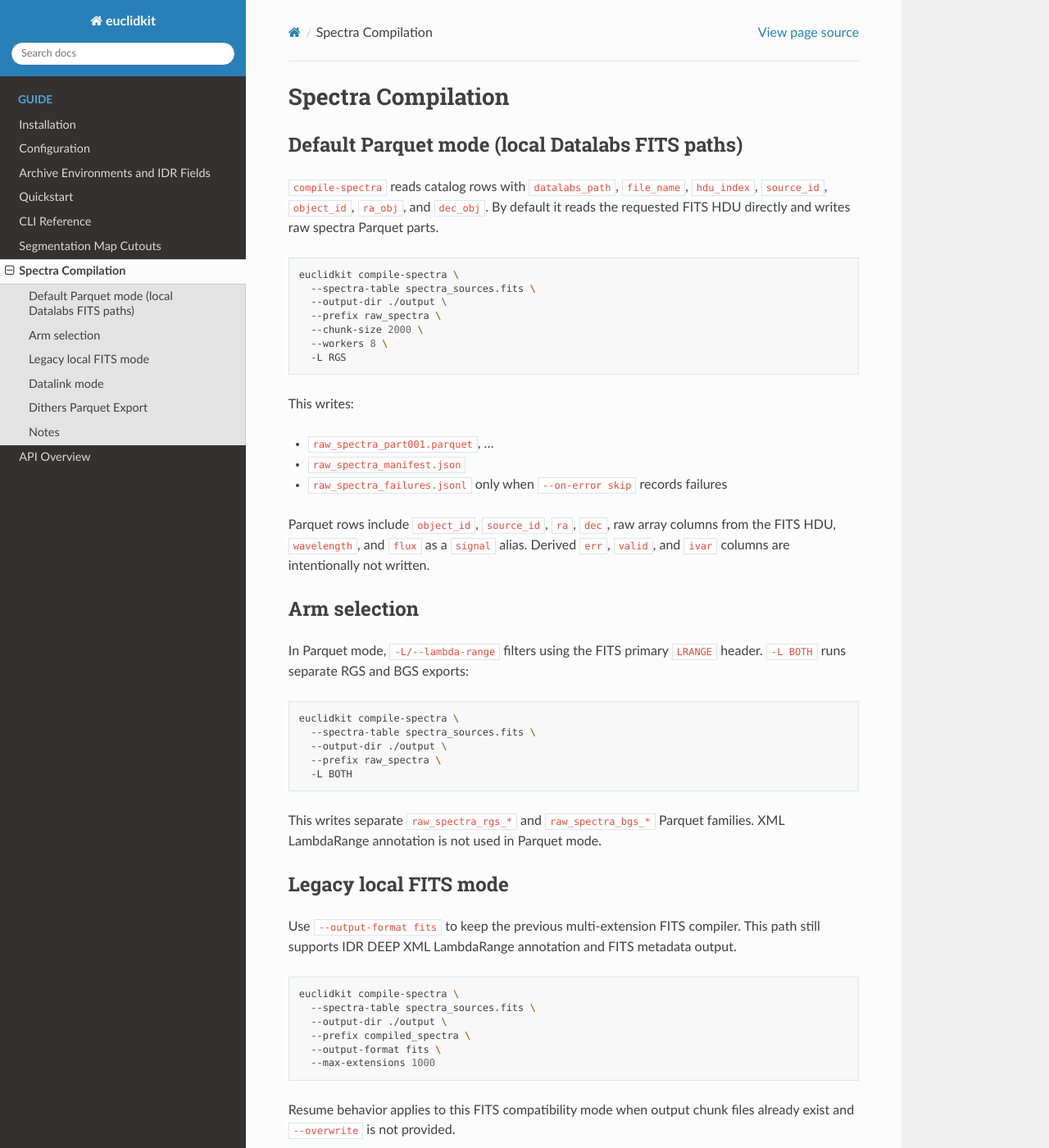
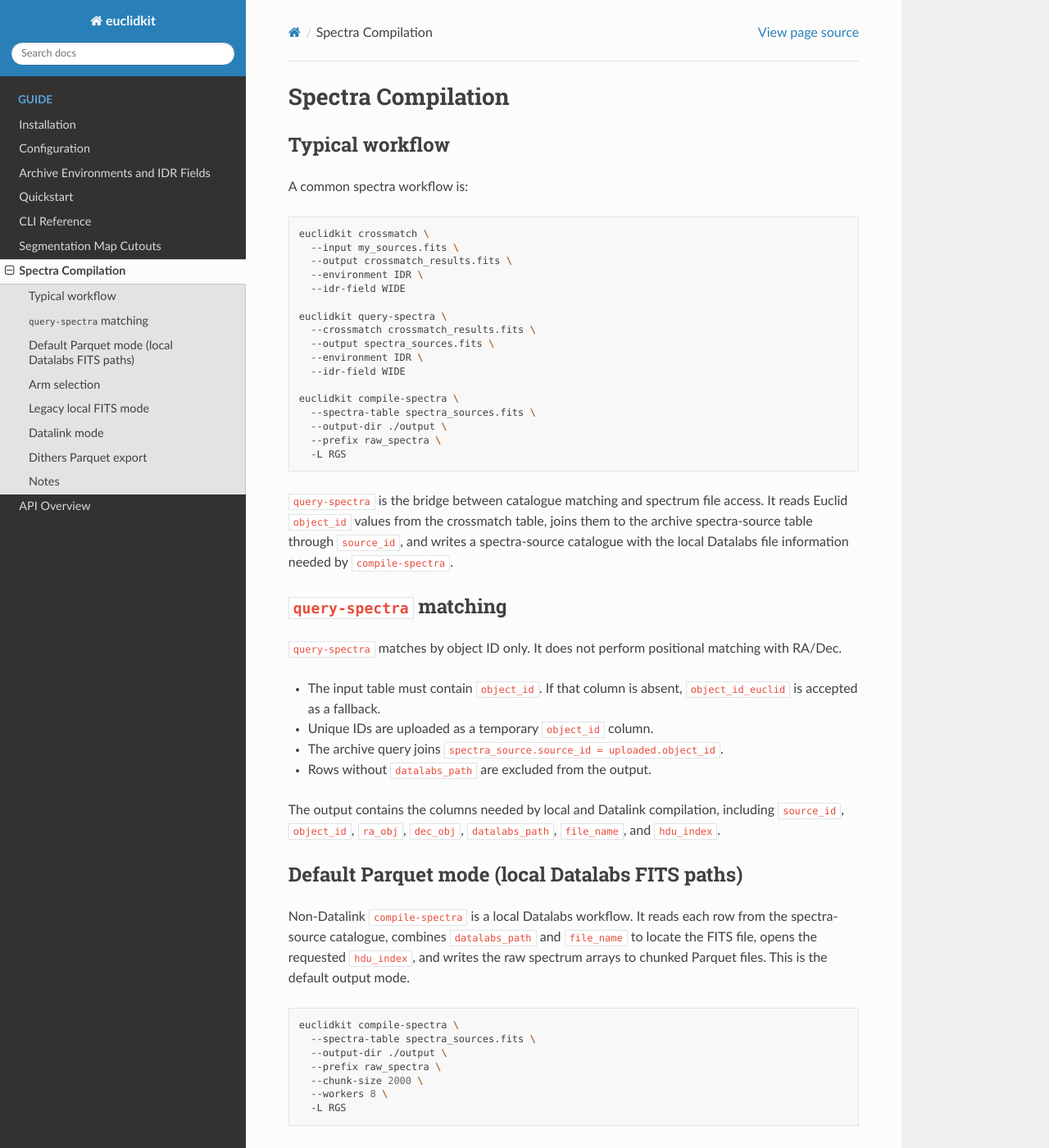
Before and after one commit to rudolffu/euclidkit, a Sphinx documentation site: the page built from docs/source/spectra_compilation.rst, in a window 1280 px wide and 1400 px high. Shown: the whole window at 82% size. Built offline with Sphinx 7.4.7 and the Read the Docs theme 3.1.0, drawn with Linux system fonts in a browser that asks for light colours; some of the changed text lies outside the part shown.

Commit message:
Clarify spectra query and compilation docs

```diff
--- a/docs/source/cli.rst
+++ b/docs/source/cli.rst
@@ -8,13 +8,14 @@ Top-level commands
 - ``euclidkit diagnostics``
 - ``euclidkit crossmatch``
 - ``euclidkit query-spectra``
-- ``euclidkit query-segmap``
-- ``euclidkit query-cutana``
-- ``euclidkit compile-segmap``
+- ``euclidkit query-zspe``
 - ``euclidkit compile-spectra``
 - ``euclidkit dithers-to-parquet``
+- ``euclidkit query-cutana``
+- ``euclidkit cutouts``
+- ``euclidkit query-segmap``
+- ``euclidkit compile-segmap``
 - ``euclidkit upload-table``
-- ``euclidkit cutouts``
 - ``euclidkit select-footprint``
 
 Use ``--help`` on any command for full options:
@@ -118,9 +119,8 @@ Matching mode recommendation:
 query-spectra
 -------------
 
-Query spectra-source rows for objects in a crossmatch table.
-
-Example:
+Query spectra-source rows for objects in a crossmatch table. The match is by
+Euclid object ID, not by sky position.
 
 .. code-block:: bash
 
@@ -129,6 +129,155 @@ Example:
      --output spectra_sources.fits \
      --environment IDR \
      --idr-field WIDE
+
+Matching behavior:
+
+- The input ``--crossmatch`` table must contain ``object_id``. If not,
+  ``object_id_euclid`` is accepted as a fallback.
+- Unique object IDs are uploaded as a temporary ``object_id`` column.
+- The archive query joins ``spectra_source.source_id = uploaded.object_id``.
+- ``ra``/``dec`` columns are not used for matching.
+- Rows with missing ``datalabs_path`` are excluded because local Datalabs
+  compilation needs a file path.
+
+Output columns include ``source_id``, ``ra_obj``, ``dec_obj``,
+``datalabs_path``, ``file_name``, ``hdu_index``, and the uploaded
+``object_id``. For IDR, ``--idr-field WIDE`` queries
+``catalogue.spectra_source_wide`` and ``--idr-field DEEP`` queries
+``catalogue.spectra_source_deep``. Other environments use the corresponding
+``spectra_source`` table for the selected release.
+
+The resulting table is the usual input to ``compile-spectra``. See
+:doc:`spectra_compilation` for the full spectra workflow.
+
+query-zspe
+----------
+
+Query IDR SPE redshift candidates by ``object_id`` and join the matched SPE
+columns back to the input table.
+
+.. code-block:: bash
+
+   euclidkit query-zspe \
+     --crossmatch crossmatch_results.fits \
+     --output zspe_matches.fits \
+     --object-type qso \
+     --idr-field WIDE
+
+``query-zspe`` supports ``--object-type qso|galaxy``. WIDE queries search the
+``wide_survey`` candidate table first and then use ``wide`` as the fallback for
+remaining objects. Use ``--full-async`` for one server-side async query with the
+same WIDE fallback behavior.
+
+compile-spectra
+---------------
+
+Compile or export spectra rows returned by ``query-spectra``. Non-Datalink mode
+is local Datalabs file access and defaults to raw Parquet output. Datalink mode
+retrieves spectra through the archive service and remains FITS-only.
+
+Default local Datalabs Parquet example:
+
+.. code-block:: bash
+
+   euclidkit compile-spectra \
+     --spectra-table spectra_sources.fits \
+     --output-dir ./output \
+     --prefix raw_spectra \
+     --chunk-size 2000 \
+     -L RGS
+
+Legacy local FITS example:
+
+.. code-block:: bash
+
+   euclidkit compile-spectra \
+     --spectra-table spectra_sources.fits \
+     --output-dir ./output \
+     --prefix compiled_spectra \
+     --output-format fits
+
+Datalink dual-arm FITS example:
+
+.. code-block:: bash
+
+   euclidkit compile-spectra \
+     --spectra-table spectra_sources.fits \
+     --output-dir ./output \
+     --prefix compiled_dl \
+     --use-datalink \
+     --environment IDR \
+     --schema sedm \
+     -L BOTH
+
+Option semantics:
+
+- Non-Datalink ``compile-spectra`` reads local ``datalabs_path`` + ``file_name``
+  FITS files and writes Parquet by default.
+- ``--output-format fits`` selects the legacy local multi-extension FITS compiler.
+- ``--use-datalink`` retrieves spectra from the archive by source ID, remains
+  FITS-only, and ignores ``--output-format parquet``.
+- Parquet workers default to ``min(os.cpu_count(), 8)`` when ``--workers`` is omitted.
+- FITS compatibility and Datalink paths default to one worker.
+- ``--on-error fail`` stops on the first unreadable Parquet row; ``--on-error skip`` continues and writes ``<prefix>_failures.jsonl``.
+
+See :doc:`spectra_compilation` for the detailed Datalabs, Datalink, arm
+selection, and output-file behavior.
+
+dithers-to-parquet
+------------------
+
+Export local Datalabs combined and per-dither SIR spectra to Parquet parts.
+This command reads local ``datalabs_path`` + ``file_name`` entries and does not
+use Datalink.
+
+.. code-block:: bash
+
+   euclidkit dithers-to-parquet \
+     --catalog-table spectra_sources.fits \
+     --output-prefix ./output/raw_sir \
+     --lambda-range RGS \
+     --workers 8
+
+query-cutana
+------------
+
+Build Cutana input CSV from source rows containing object IDs or coordinates.
+
+Example:
+
+.. code-block:: bash
+
+   euclidkit query-cutana \
+     --sources my_sources.fits \
+     --output cutana_input.csv \
+     --instrument VIS \
+     --cutout-size arcsec \
+     --cutout-size-value 15
+
+IDR DEEP example:
+
+.. code-block:: bash
+
+   euclidkit query-cutana \
+     --sources my_sources.fits \
+     --output cutana_deep.csv \
+     --instrument NISP \
+     --nisp-filters NIR_Y,NIR_H \
+     --environment IDR \
+     --idr-field DEEP \
+     --idr-deep-partition both \
+     --cutout-size arcsec \
+     --cutout-size-value 15
+
+cutouts
+-------
+
+Generate Euclid image cutouts from catalogue positions or object metadata.
+
+.. code-block:: bash
+
+   euclidkit cutouts --help
 
 query-segmap
 ------------
@@ -168,101 +317,6 @@ Example:
 writes one raw-label FITS cutout per source row. See :doc:`segmentation_maps`
 for required columns, output semantics, and error-handling options.
 
-query-cutana
-------------
-
-Build Cutana input CSV from source rows containing object IDs or coordinates.
-
-Example:
-
-.. code-block:: bash
-
-   euclidkit query-cutana \
-     --sources my_sources.fits \
-     --output cutana_input.csv \
-     --instrument VIS \
-     --cutout-size arcsec \
-     --cutout-size-value 15
-
-IDR DEEP example:
-
-.. code-block:: bash
-
-   euclidkit query-cutana \
-     --sources my_sources.fits \
-     --output cutana_deep.csv \
-     --instrument NISP \
-     --nisp-filters NIR_Y,NIR_H \
-     --environment IDR \
-     --idr-field DEEP \
-     --idr-deep-partition both \
-     --cutout-size arcsec \
-     --cutout-size-value 15
-
-compile-spectra
----------------
-
-Export local Datalabs spectra to raw Parquet parts by default. Use
-``--output-format fits`` for the legacy local FITS compiler, or
-``--use-datalink`` for the unchanged Datalink FITS workflow.
-
-Default Parquet example:
-
-.. code-block:: bash
-
-   euclidkit compile-spectra \
-     --spectra-table spectra_sources.fits \
-     --output-dir ./output \
-     --prefix raw_spectra \
-     --chunk-size 2000 \
-     -L RGS
-
-Legacy FITS example:
-
-.. code-block:: bash
-
-   euclidkit compile-spectra \
-     --spectra-table spectra_sources.fits \
-     --output-dir ./output \
-     --prefix compiled_spectra \
-     --output-format fits
-
-Datalink dual-arm example:
-
-.. code-block:: bash
-
-   euclidkit compile-spectra \
-     --spectra-table spectra_sources.fits \
-     --output-dir ./output \
-     --prefix compiled_dl \
-     --use-datalink \
-     --environment IDR \
-     --schema sedm \
-     -L BOTH
-
-Option semantics:
-
-- Non-Datalink ``compile-spectra`` defaults to Parquet output.
-- ``--output-format fits`` selects the legacy local multi-extension FITS compiler.
-- ``--use-datalink`` remains FITS-only and ignores ``--output-format parquet``.
-- Parquet workers default to ``min(os.cpu_count(), 8)`` when ``--workers`` is omitted.
-- FITS compatibility and Datalink paths default to one worker.
-- ``--on-error fail`` stops on the first unreadable Parquet row; ``--on-error skip`` continues and writes ``<prefix>_failures.jsonl``.
-
-
-dithers-to-parquet
-------------------
-
-Export local Datalabs combined and per-dither SIR spectra to Parquet parts.
-
-.. code-block:: bash
-
-   euclidkit dithers-to-parquet \
-     --catalog-table spectra_sources.fits \
-     --output-prefix ./output/raw_sir \
-     --lambda-range RGS \
-     --workers 8
-
 upload-table
 ------------
 
@@ -275,3 +329,16 @@ Example:
    euclidkit upload-table \
      --input my_sources.fits \
      --table-name my_sources_work
+
+select-footprint
+----------------
+
+Filter an input catalogue to rows that fall within a packaged Euclid footprint
+MOC.
+
+.. code-block:: bash
+
+   euclidkit select-footprint \
+     --input my_sources.fits \
+     --output in_footprint.fits \
+     --survey mer-wide
--- a/docs/source/spectra_compilation.rst
+++ b/docs/source/spectra_compilation.rst
@@ -1,13 +1,60 @@
 Spectra Compilation
 ===================
+
+Typical workflow
+----------------
+
+A common spectra workflow is:
+
+.. code-block:: bash
+
+   euclidkit crossmatch \
+     --input my_sources.fits \
+     --output crossmatch_results.fits \
+     --environment IDR \
+     --idr-field WIDE
+
+   euclidkit query-spectra \
+     --crossmatch crossmatch_results.fits \
+     --output spectra_sources.fits \
+     --environment IDR \
+     --idr-field WIDE
+
+   euclidkit compile-spectra \
+     --spectra-table spectra_sources.fits \
+     --output-dir ./output \
+     --prefix raw_spectra \
+     -L RGS
+
+``query-spectra`` is the bridge between catalogue matching and spectrum file
+access. It reads Euclid ``object_id`` values from the crossmatch table, joins
+them to the archive spectra-source table through ``source_id``, and writes a
+spectra-source catalogue with the local Datalabs file information needed by
+``compile-spectra``.
+
+``query-spectra`` matching
+--------------------------
+
+``query-spectra`` matches by object ID only. It does not perform positional
+matching with RA/Dec.
+
+- The input table must contain ``object_id``. If that column is absent,
+  ``object_id_euclid`` is accepted as a fallback.
+- Unique IDs are uploaded as a temporary ``object_id`` column.
+- The archive query joins ``spectra_source.source_id = uploaded.object_id``.
+- Rows without ``datalabs_path`` are excluded from the output.
+
+The output contains the columns needed by local and Datalink compilation,
+including ``source_id``, ``object_id``, ``ra_obj``, ``dec_obj``,
+``datalabs_path``, ``file_name``, and ``hdu_index``.
 
 Default Parquet mode (local Datalabs FITS paths)
 ------------------------------------------------
 
-``compile-spectra`` reads catalog rows with ``datalabs_path``, ``file_name``,
-``hdu_index``, ``source_id``, ``object_id``, ``ra_obj``, and ``dec_obj``. By
-default it reads the requested FITS HDU directly and writes raw spectra Parquet
-parts.
+Non-Datalink ``compile-spectra`` is a local Datalabs workflow. It reads each row
+from the spectra-source catalogue, combines ``datalabs_path`` and ``file_name``
+to locate the FITS file, opens the requested ``hdu_index``, and writes the raw
+spectrum arrays to chunked Parquet files. This is the default output mode.
 
 .. code-block:: bash
 
@@ -26,8 +73,14 @@ This writes:
 - ``raw_spectra_failures.jsonl`` only when ``--on-error skip`` records failures
 
 Parquet rows include ``object_id``, ``source_id``, ``ra``, ``dec``, raw array
-columns from the FITS HDU, ``wavelength``, and ``flux`` as a ``signal`` alias.
-Derived ``err``, ``valid``, and ``ivar`` columns are intentionally not written.
+columns from the FITS HDU, ``wavelength``, and ``flux`` as an alias of
+``signal``. Derived ``err``, ``valid``, and ``ivar`` columns are intentionally
+not written.
+
+The Parquet exporter is intended for bulk machine-learning or table-processing
+workflows where direct array columns are easier to consume than multi-extension
+FITS files. Worker count defaults to ``min(os.cpu_count(), 8)`` when
+``--workers`` is omitted.
 
 Arm selection
 -------------
@@ -44,14 +97,15 @@ header. ``-L BOTH`` runs separate RGS and BGS exports:
      -L BOTH
 
 This writes separate ``raw_spectra_rgs_*`` and ``raw_spectra_bgs_*`` Parquet
-families. XML LambdaRange annotation is not used in Parquet mode.
+families. XML LambdaRange annotation is not used in Parquet mode; the FITS
+headers are the source of truth.
 
 Legacy local FITS mode
 ----------------------
 
-Use ``--output-format fits`` to keep the previous multi-extension FITS compiler.
-This path still supports IDR DEEP XML LambdaRange annotation and FITS metadata
-output.
+Use ``--output-format fits`` to keep the previous local multi-extension FITS
+compiler. This path still reads local ``datalabs_path`` + ``file_name`` FITS
+files, but writes FITS chunks instead of Parquet parts.
 
 .. code-block:: bash
 
@@ -62,32 +116,42 @@ output.
      --output-format fits \
      --max-extensions 1000
 
-Resume behavior applies to this FITS compatibility mode when output chunk files
-already exist and ``--overwrite`` is not provided.
+The legacy FITS path supports IDR DEEP XML LambdaRange annotation and FITS
+metadata output. Resume behavior applies when output chunk files already exist
+and ``--overwrite`` is not provided. FITS compatibility mode defaults to one
+worker.
 
 Datalink mode
 -------------
 
-Use ``--use-datalink`` to retrieve spectra by source ID instead of local
-``datalabs_path`` file access. Datalink remains FITS-only and ignores the local
-``--output-format`` default.
+Use ``--use-datalink`` to retrieve spectra through the Euclid archive Datalink
+service instead of reading local Datalabs files. This path uses the
+spectra-source rows and source identifiers to request spectra from the archive
+client, then writes multi-extension FITS chunks. It remains FITS-only and
+ignores the local ``--output-format parquet`` default.
 
 .. code-block:: bash
 
    euclidkit compile-spectra \
      --spectra-table spectra_sources.fits \
      --output-dir ./output \
+     --prefix compiled_dl \
      --use-datalink \
      -L BOTH \
      --environment IDR \
      --schema sedm
 
-In datalink ``-L BOTH`` mode, euclidkit writes separate outputs:
+In Datalink mode, ``-L RGS`` maps to ``SPECTRA_RGS`` retrieval,
+``-L BGS`` maps to ``SPECTRA_BGS`` retrieval, and ``-L BOTH`` runs the two arms
+separately. Dual-arm output writes separate FITS families:
 
 - ``<prefix>_rgs_chunk_###.fits``
 - ``<prefix>_bgs_chunk_###.fits``
 
-Dithers Parquet Export
+``--retrieval-type`` is retained for compatibility, but ``-L/--lambda-range`` is
+the preferred arm-selection interface. Datalink mode runs with one worker.
+
+Dithers Parquet export
 ----------------------
 
 ``dithers-to-parquet`` exports the combined spectrum and matching
@@ -116,9 +180,9 @@ Use ``--dithers-only`` when combined spectra were already exported with
 Notes
 -----
 
-- Parquet workers default to ``min(os.cpu_count(), 8)``.
-- FITS compatibility and Datalink modes default to one worker.
 - Use ``--limit N`` with ``compile-spectra`` for quick Parquet or FITS tests.
 - Existing Parquet part, manifest, or failures files require ``--overwrite``.
-- ``--on-error fail`` stops on the first unreadable row.
+- ``--on-error fail`` stops on the first unreadable Parquet row.
 - ``--on-error skip`` continues past unreadable rows and writes a failures JSONL.
+- Local Datalabs modes require valid ``datalabs_path``, ``file_name``, and
+  ``hdu_index`` values in the spectra-source catalogue.
```
Also changed, not shown: README.md (+7 -9 lines).
